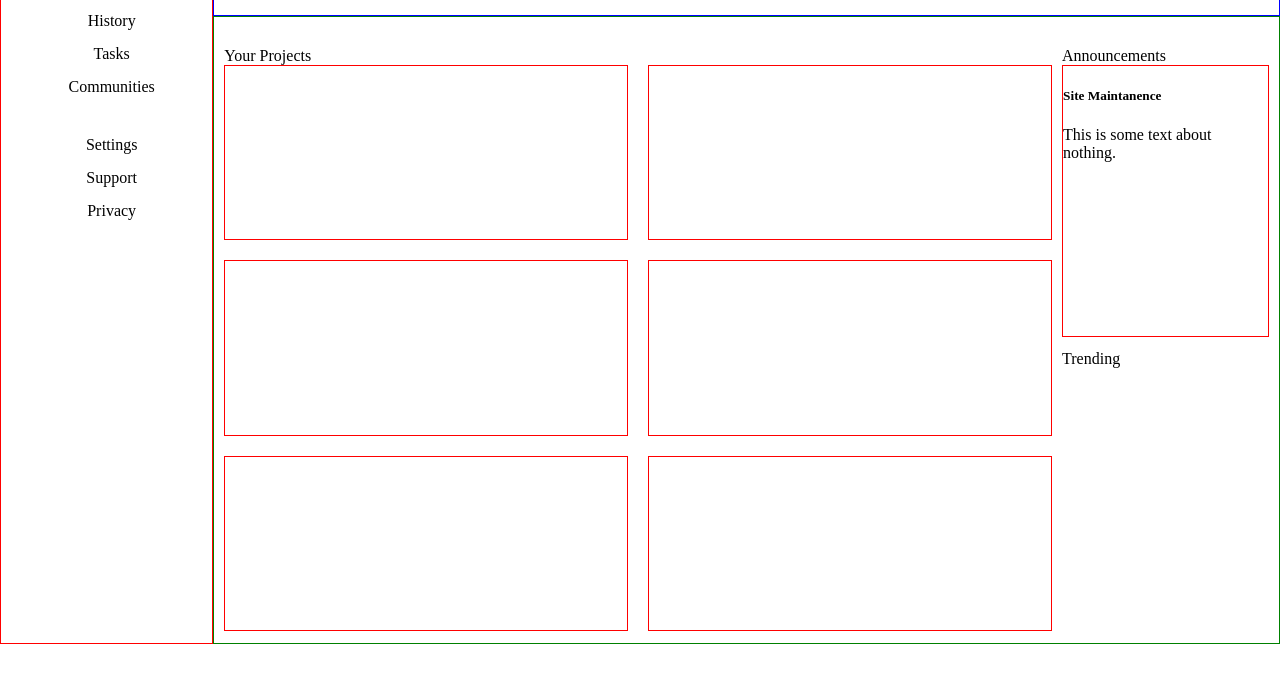
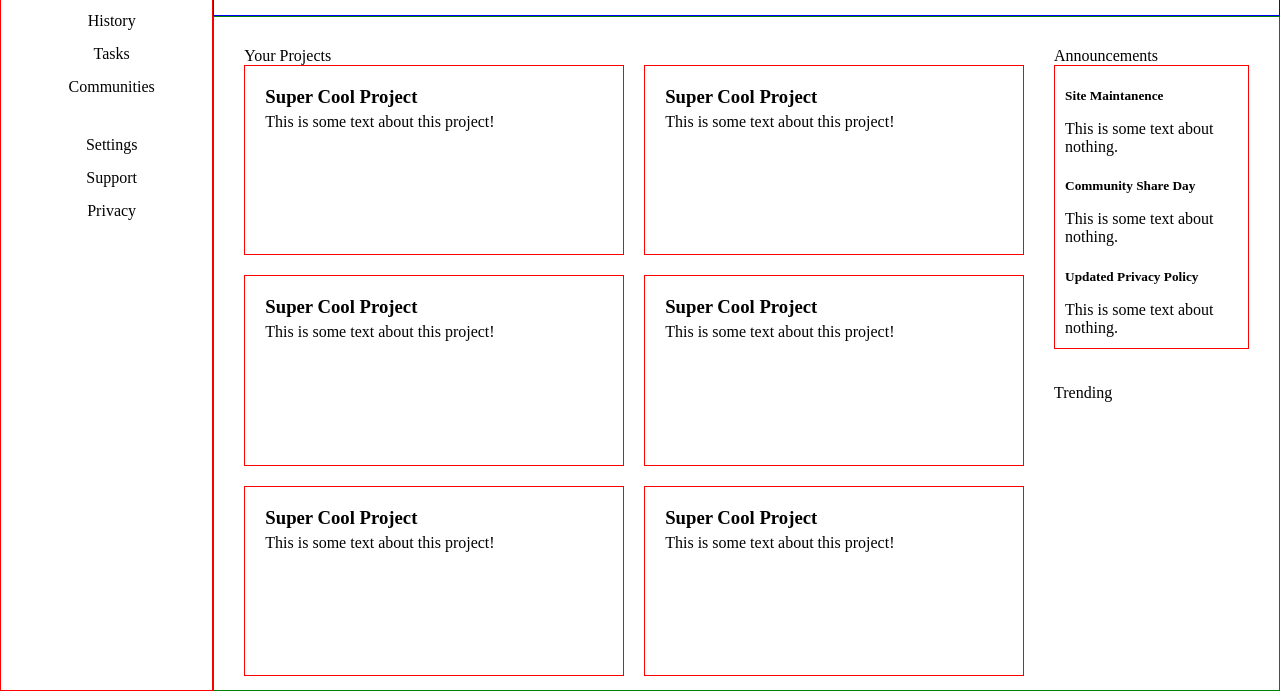
Before and after one commit to Xethyr/Admin-Dashboard, a plain HTML site: page index.html in a window 1280 px wide. Shown: the part 156-847 px from the top of the page. Before the commit the page ends 800 px from the top, so only its background shows below. Drawn offline with Linux system fonts and the light colour scheme.

Commit message:
Added content to announcements and project cards.

```diff
--- a/index.html
+++ b/index.html
@@ -44,12 +44,30 @@
                 <div class="projects">
                     Your Projects
                     <div class="card-container">
-                        <div class="card"></div>
-                        <div class="card"></div>
-                        <div class="card"></div>
-                        <div class="card"></div>
-                        <div class="card"></div>
-                        <div class="card"></div>
+                        <div class="card">
+                            <h3>Super Cool Project</h3>
+                            <p>This is some text about this project!</p>
+                        </div>
+                        <div class="card">
+                            <h3>Super Cool Project</h3>
+                            <p>This is some text about this project!</p>
+                        </div>
+                        <div class="card">
+                            <h3>Super Cool Project</h3>
+                            <p>This is some text about this project!</p>
+                        </div>
+                        <div class="card">
+                            <h3>Super Cool Project</h3>
+                            <p>This is some text about this project!</p>
+                        </div>
+                        <div class="card">
+                            <h3>Super Cool Project</h3>
+                            <p>This is some text about this project!</p>
+                        </div>
+                        <div class="card">
+                            <h3>Super Cool Project</h3>
+                            <p>This is some text about this project!</p>
+                        </div>
                     </div>
                 </div>
                 <div class="announcements">
@@ -57,6 +75,10 @@
                     <div class="announcements-container">
                         <div>
                             <h5>Site Maintanence</h5>
+                            <p>This is some text about nothing.</p>
+                            <h5>Community Share Day</h5>
+                            <p>This is some text about nothing.</p>
+                            <h5>Updated Privacy Policy</h5>
                             <p>This is some text about nothing.</p>
                         </div>
                         <div></div>
--- a/style.css
+++ b/style.css
@@ -94,9 +94,9 @@ button {
     grid-template-columns: 4fr 1fr;
     grid-template-rows: 1fr 1fr;
     padding-top: 30px;
-    padding-left: 10px;
-    padding-right: 10px;
-    gap: 10px;
+    padding-left: 30px;
+    padding-right: 30px;
+    gap: 30px;
 }
 
 .projects {
@@ -116,9 +116,28 @@ button {
 
 .card {
     border: 1px solid red;
+    padding: 20px 20px;
+}
+
+.card h3, .card p {
+    padding: 0;
+    margin: 0;
+}
+
+.card h3 {
+    margin-bottom: 5px;
 }
 
 .announcements-container {
     height: 92%;
     border: 1px solid red;
 }
+
+.announcements-container h5 {
+    margin-bottom: 0;
+    padding: 0 10px;
+}
+
+.announcements-container p {
+    padding: 0 10px;
+}
```
